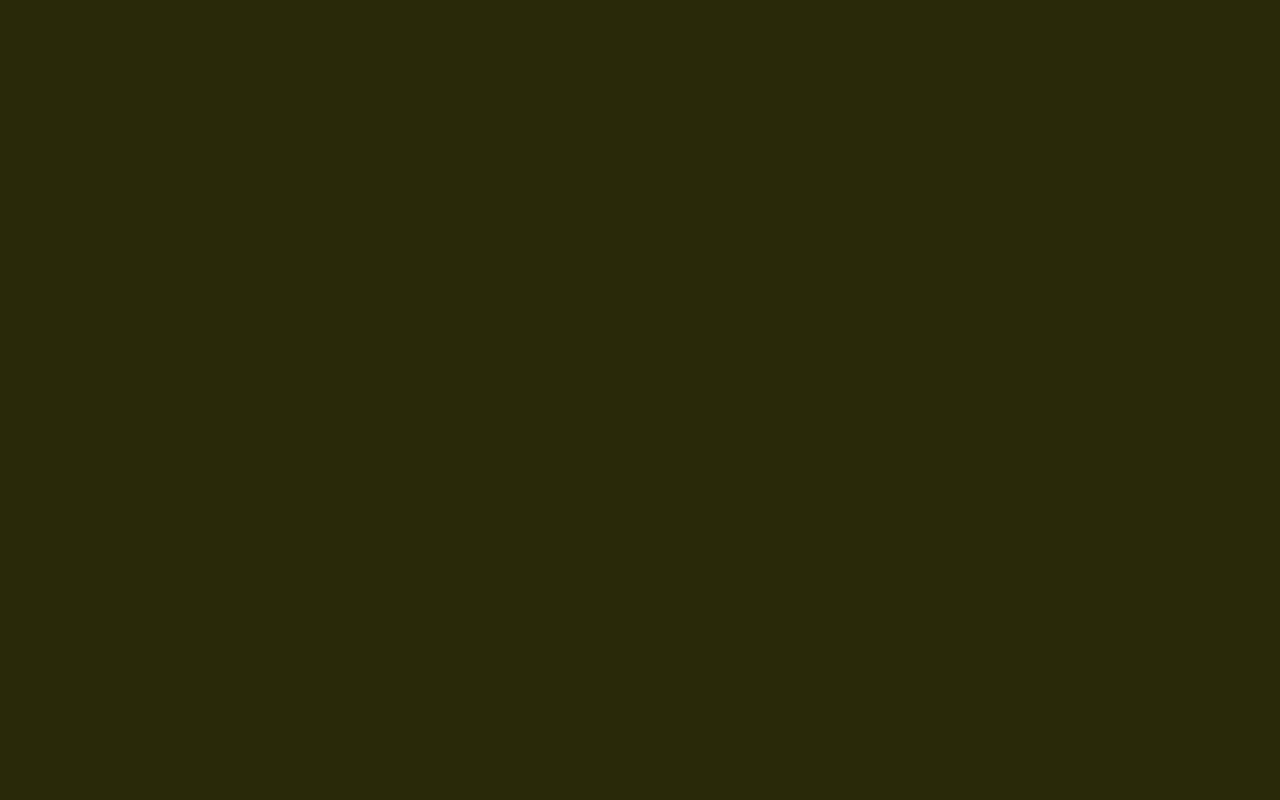
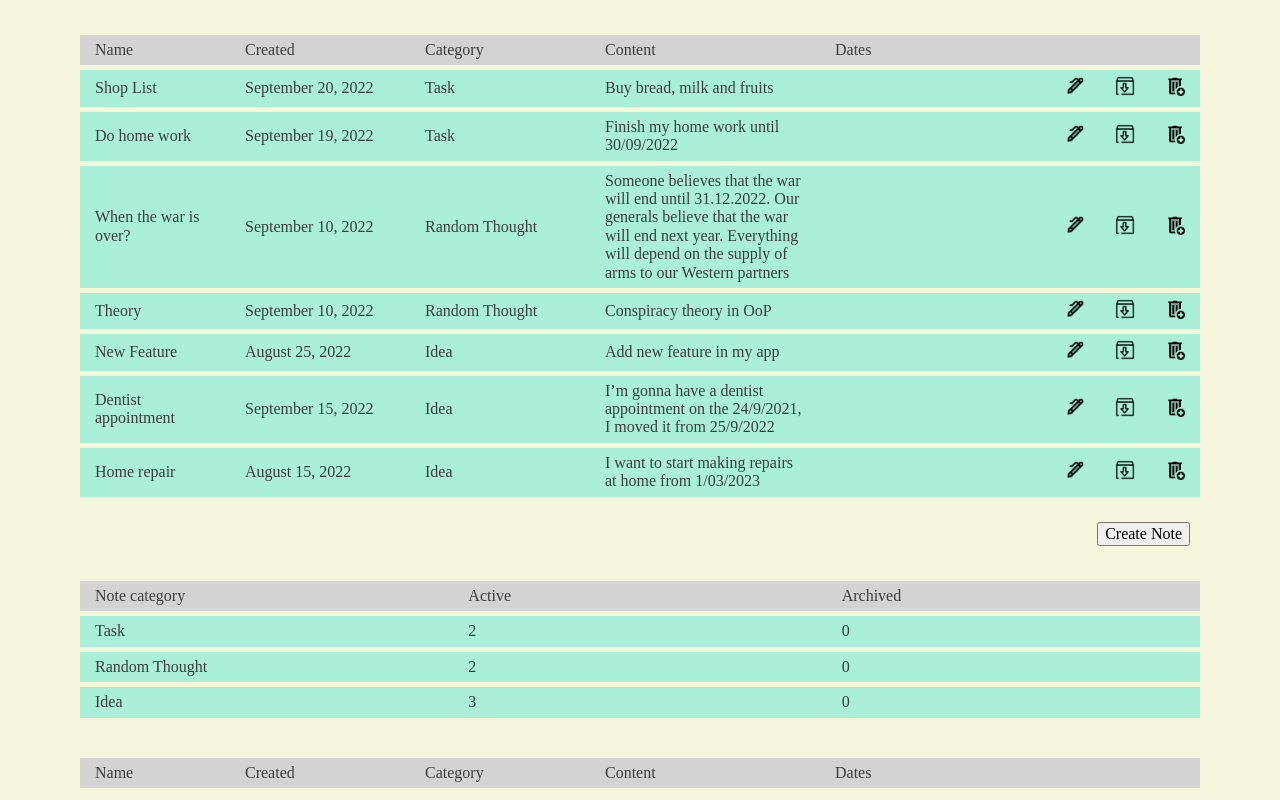
Before and after one commit to Oleksii-Kriuckov/note-app, a website built with webpack: page src/index.html in a window 1280 px wide. Built offline with nearby package versions, Linux system fonts and the light colour scheme.

Commit message:
feat: made up the layout, filled in the tables

```diff
--- a/src/index.html
+++ b/src/index.html
@@ -1,16 +1,68 @@
 <!DOCTYPE html>
 <html lang="ru">
-<head>
-  <meta charset="UTF-8">
-  <meta http-equiv="X-UA-Compatible" content="IE=edge">
-  <meta name="viewport" content="width=device-width, initial-scale=1.0">
+  <head>
+    <meta charset="UTF-8" />
+    <meta http-equiv="X-UA-Compatible" content="IE=edge" />
+    <meta name="viewport" content="width=device-width, initial-scale=1.0" />
+    <link rel="icon" href="img/favicon.svg" type="image/svg+xml" />
+    <link rel="icon" href="img/favicon.png" type="image/png" />
 
-  <link rel="icon" href="img/favicon.svg" type="image/svg+xml">
-  <link rel="icon" href="img/favicon.png" type="image/png">
+    <title>Home work #1</title>
+  </head>
+  <body>
+    <main>
+      <table class="notes_table" id="notes">
+        <thead>
+          <td>Name</td>
+          <td>Created</td>
+          <td>Category</td>
+          <td>Content</td>
+          <td>Dates</td>
+          <td></td>
+          <td></td>
+          <td></td>
+        </thead>
+      </table>
 
-  <title>Webpack</title>
-</head>
-<body>
+      <button>Create Note</button>
 
-</body>
+      <table class="summary_table">
+        <thead>
+          <td>Note category</td>
+          <td>Active</td>
+          <td>Archived</td>
+        </thead>
+        <tr>
+          <td>Task</td>
+          <td id='activeTask'></td>
+          <td id='archivedTask'></td>
+        </tr>
+        <tr>
+          <td>Random Thought</td>
+          <td id='activeRandomThought'></td>
+          <td id='archivedRandomThought'></td>
+        </tr>
+        <tr>
+          <td>Idea</td>
+          <td id='activeIdea'></td>
+          <td id='archivedIdea'></td>
+        </tr>
+      </table>
+    </main>
+
+    <footer>
+      <table class="notes_table">
+        <thead>
+          <td>Name</td>
+          <td>Created</td>
+          <td>Category</td>
+          <td>Content</td>
+          <td>Dates</td>
+          <td></td>
+          <td></td>
+          <td></td>
+        </thead>
+      </table>
+    </footer>
+  </body>
 </html>
--- a/src/index.js
+++ b/src/index.js
@@ -1,2 +1,3 @@
 import './index.html';
 import './index.scss';
+import './modules/script'
--- a/src/index.scss
+++ b/src/index.scss
@@ -2,3 +2,4 @@
 @import 'style/fonts';
 @import 'style/var';
 @import 'style/style';
+@import 'style/styleTables';
--- /dev/null
+++ b/src/modules/addNote.js
@@ -0,0 +1,29 @@
+import { createImage } from './createImg';
+import pen from '../img/pen.png'
+import archive from '../img/archive.png'
+import remove from '../img/trash.png'
+
+const button = document.querySelector('button');
+const notes = document.querySelector('#notes');
+
+export const addNewNote = (obj) => {
+    const tr = document.createElement("tr");
+    for (let key in obj) {
+        const td = document.createElement("td");
+        td.innerHTML = obj[key]
+        tr.appendChild(td);
+    }
+
+    for (let i = 0; i < 3; i++) {
+        const td = document.createElement("td");
+        tr.appendChild(td);
+    }
+    const lastElem = tr.lastChild;
+    lastElem.appendChild(createImage(remove));
+
+    const prevElem = lastElem.previousSibling;
+    prevElem.appendChild(createImage(archive));
+    prevElem.previousSibling.appendChild(createImage(pen));
+    console.log(pen)
+    notes.appendChild(tr);
+};
--- /dev/null
+++ b/src/modules/count.js
@@ -0,0 +1,12 @@
+import {notesArray} from './data';
+import {archiveArray} from './data';
+
+export function countByCategory(array, param) {
+    let counter = 0;
+    array.forEach(el => {
+      if (el.category === param) {
+        counter += 1;
+      }
+    });
+    return counter;
+  }
--- /dev/null
+++ b/src/modules/createImg.js
@@ -0,0 +1,8 @@
+export const createImage = (src) => {
+    const img = new Image();
+    img.src = src;
+    img.style.cursor = 'pointer'
+    img.style.width = '20px';
+    img.style.height = '20px';
+    return img
+}
--- /dev/null
+++ b/src/modules/data.js
@@ -0,0 +1,53 @@
+export const notesArray = [
+    {
+      name: "Shop List",
+      created: "September 20, 2022",
+      category: "Task",
+      content: "Buy bread, milk and fruits",
+      dates: [],
+    },
+    {
+      name: "Do home work",
+      created: "September 19, 2022",
+      category: "Task",
+      content: "Finish my home work until 30/09/2022",
+      dates: [], //  30/09/2022
+    },
+    {
+      name: "When the war is over?",
+      created: "September 10, 2022",
+      category: "Random Thought",
+      content: "Someone believes that the war will end until 31.12.2022. Our generals believe that the war will end next year. Everything will depend on the supply of arms to our Western partners",
+      dates: [], // 31.12.2022
+    },
+    {
+      name: "Theory",
+      created: "September 10, 2022",
+      category: "Random Thought",
+      content: "Conspiracy theory in OoP",
+      dates: [],
+    },
+    {
+      name: "New Feature",
+      created: "August 25, 2022",
+      category: "Idea",
+      content: "Add new feature in my app",
+      dates: [],
+    },
+    {
+      name: "Dentist appointment",
+      created: "September 15, 2022",
+      category: "Idea",
+      content: 'I’m gonna have a dentist appointment on the 24/9/2021, I moved it from 25/9/2022',
+      dates: [], // 24/9/2021, 25/9/2022
+    },
+    {
+      name: "Home repair",
+      created: "August 15, 2022",
+      category: "Idea",
+      content: "I want to start making repairs at home from 1/03/2023",
+      dates: [], // 1/03/2023
+    },
+  ];
+
+  export const archiveArray = [];
--- /dev/null
+++ b/src/modules/script.js
@@ -0,0 +1,30 @@
+import { notesArray } from './data';
+import { archiveArray } from './data';
+import { addNewNote } from './addNote';
+import { countByCategory } from './count';
+
+
+const createContent = (data) => {
+    data.forEach(element => {
+        addNewNote(element)
+    });
+}
+createContent(notesArray)
+
+const activeTask = document.querySelector('#activeTask');
+activeTask.innerHTML = countByCategory(notesArray, 'Task');
+
+const activeRandomThought = document.querySelector('#activeRandomThought');
+activeRandomThought.innerHTML = countByCategory(notesArray, 'Random Thought')
+
+const activeIdea = document.querySelector('#activeIdea');
+activeIdea.innerHTML = countByCategory(notesArray, 'Idea')
+
+const archivedTask = document.querySelector('#archivedTask');
+archivedTask.innerHTML = countByCategory(archiveArray, 'Task')
+
+const archivedRandomThought = document.querySelector('#archivedRandomThought');
+archivedRandomThought.innerHTML = countByCategory(archiveArray, 'Random Thought')
+
+const archivedIdea = document.querySelector('#archivedIdea');
+archivedIdea.innerHTML = countByCategory(archiveArray, 'Idea')
--- a/src/style/_style.scss
+++ /dev/null
@@ -1,6 +0,0 @@
-body {
-  font-family: 'Montserrat';
-  background-color: $back;
-  color: $text;
-
-}
--- a/src/style/_var.scss
+++ /dev/null
@@ -1,2 +0,0 @@
-$back: rgb(41, 41, 9);
-$text: rgb(212, 166, 166);
--- /dev/null
+++ b/src/style/style.scss
@@ -0,0 +1,26 @@
+body {
+  // font-family: 'Montserrat';
+  background-color: $back;
+  color: $text;
+}
+
+main,
+footer {
+  margin: auto;
+  width: fit-content;
+}
+
+.modal {
+width: 200px;
+height: 200px;
+position: absolute;
+top: 45%;
+left: 45%;
+display: block;
+}
+
+button {
+  display: block;
+  margin: 20px 10px 0 auto;
+
+}
--- /dev/null
+++ b/src/style/styleTables.scss
@@ -0,0 +1,44 @@
+table {
+  margin-top: 30px;
+  border-collapse: separate;
+  border-spacing: 0 5px;
+}
+
+thead tr {
+  background-color: lightgray;
+}
+
+tr {
+  background-color: rgb(170, 240, 216);
+}
+td {
+  padding: 6px 15px;
+}
+
+.notes_table {
+  td:first-child {
+    width: 120px;
+  }
+  td:nth-child(2),
+  td:nth-child(3) {
+    width: 150px;
+  }
+  td:nth-child(5),
+  td:nth-child(4) {
+    width: 200px;
+  }
+  td:nth-child(6),
+  td:nth-child(7),
+  td:nth-child(8) {
+    width: 20px;
+    margin: 5px;
+  }
+}
+
+.summary_table {
+  width: 100%;
+  td {
+    width: 200px;
+  }
+
+}
--- /dev/null
+++ b/src/style/var.scss
@@ -0,0 +1,2 @@
+$back: beige;
+$text: rgb(61, 61, 61);
```
Also changed, not shown: README.md, src/img/archive.png (added), src/img/pen.png (added), src/img/trash.png (added), src/style/fonts.scss (renamed from src/style/_fonts.scss), 2 other files.
